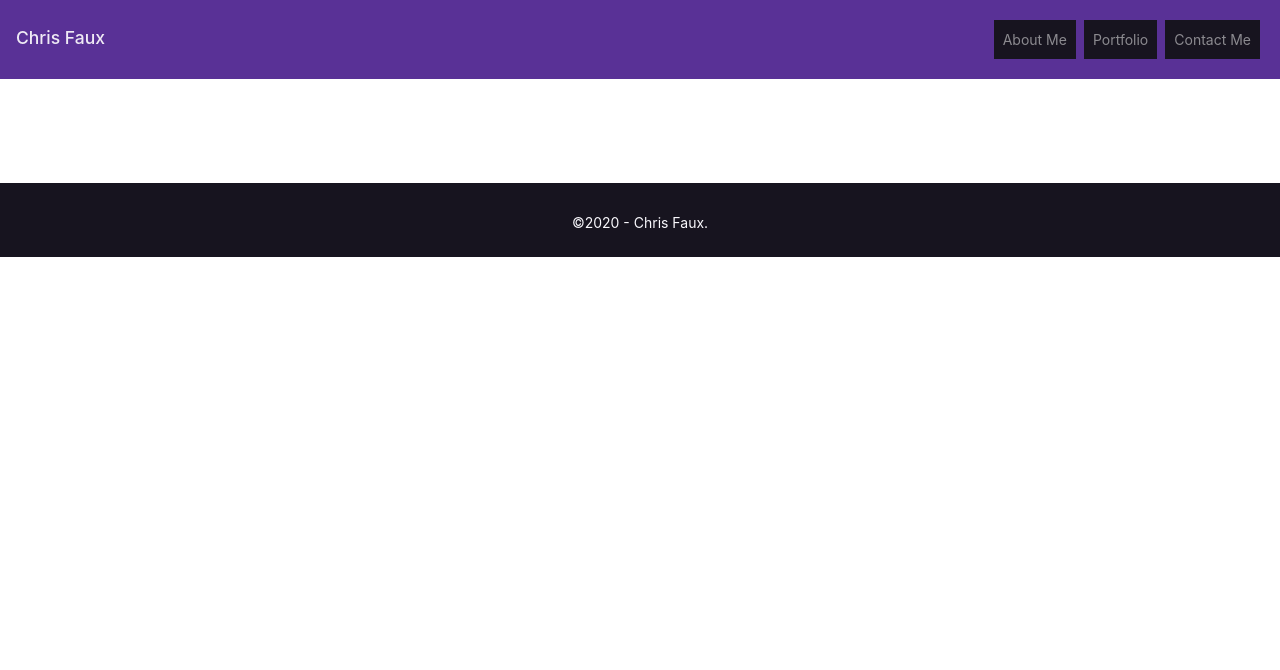
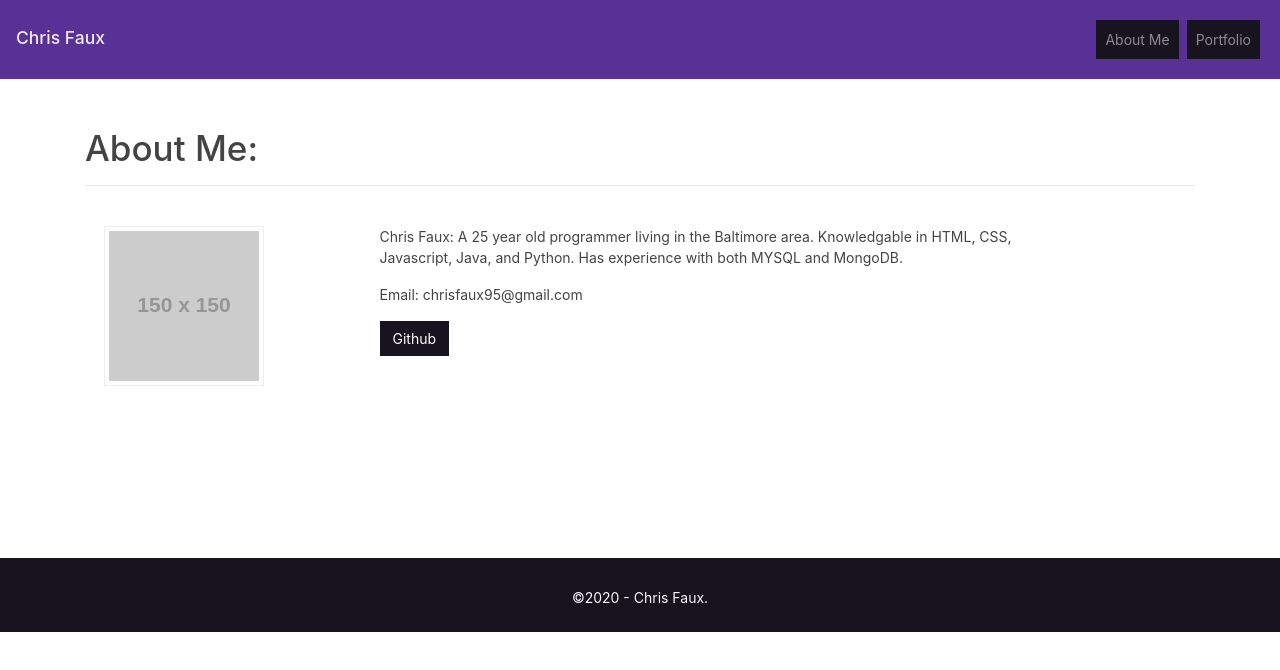
Before and after one commit to chrisfaux95/react_portfolio, a React (Create React App) app: page / in a window 1280 px wide. Shown: the top 670 px of the page. Built offline with nearby package versions, Linux system fonts and the light colour scheme.

Commit message:
removed Contact and revised linking

```diff
--- a/src/App.js
+++ b/src/App.js
@@ -12,14 +12,16 @@
 
 function App() {
     return (
-        <Router>
+        <Router basename="/react_portfolio">
             <Wrapper>
-                <Navbar homeRouter={hdir} />
+                <Navbar/>
                 <Switch>
-                    <Route exact path={hdir} component={About} />
-                    <Route exact path={hdir + "home"} component={About} />
-                    <Route exact path={hdir + "portfolio"} component={Portfolio} />
-                    <Route exact path={hdir + "contact"} component={Contact} />
+                    <Route path="/">
+                        <About />
+                    </Route>
+                    <Route path="/portfolio">
+                        <Portfolio />
+                    </Route>
                 </Switch>
             </Wrapper>
             <Footer />
--- a/src/components/Navbar.js
+++ b/src/components/Navbar.js
@@ -10,18 +10,15 @@
                 bg-primary
                 sticky-top">
             <Link className="navbar-brand mb-1 h1"
-                to={homeRoute}>
+                to="/">
                 Chris Faux
             </Link>
             <ul className="navbar-nav navbar-right ml-md-auto">
                 <li className="nav-item mx-1">
-                    <Link className="nav-link btn btn-dark" to={homeRoute}>About Me</Link>
+                    <Link className="nav-link btn btn-dark" to="/">About Me</Link>
                 </li>
                 <li className="nav-item mx-1">
-                    <Link className="nav-link btn btn-dark" to={homeRoute + "portfolio"}>Portfolio</Link>
-                </li>
-                <li className="nav-item mx-1">
-                    <Link className="nav-link btn btn-dark" to={homeRoute + "contact"}>Contact Me</Link>
+                    <Link className="nav-link btn btn-dark" to="portfolio">Portfolio</Link>
                 </li>
             </ul>
         </nav>
```
